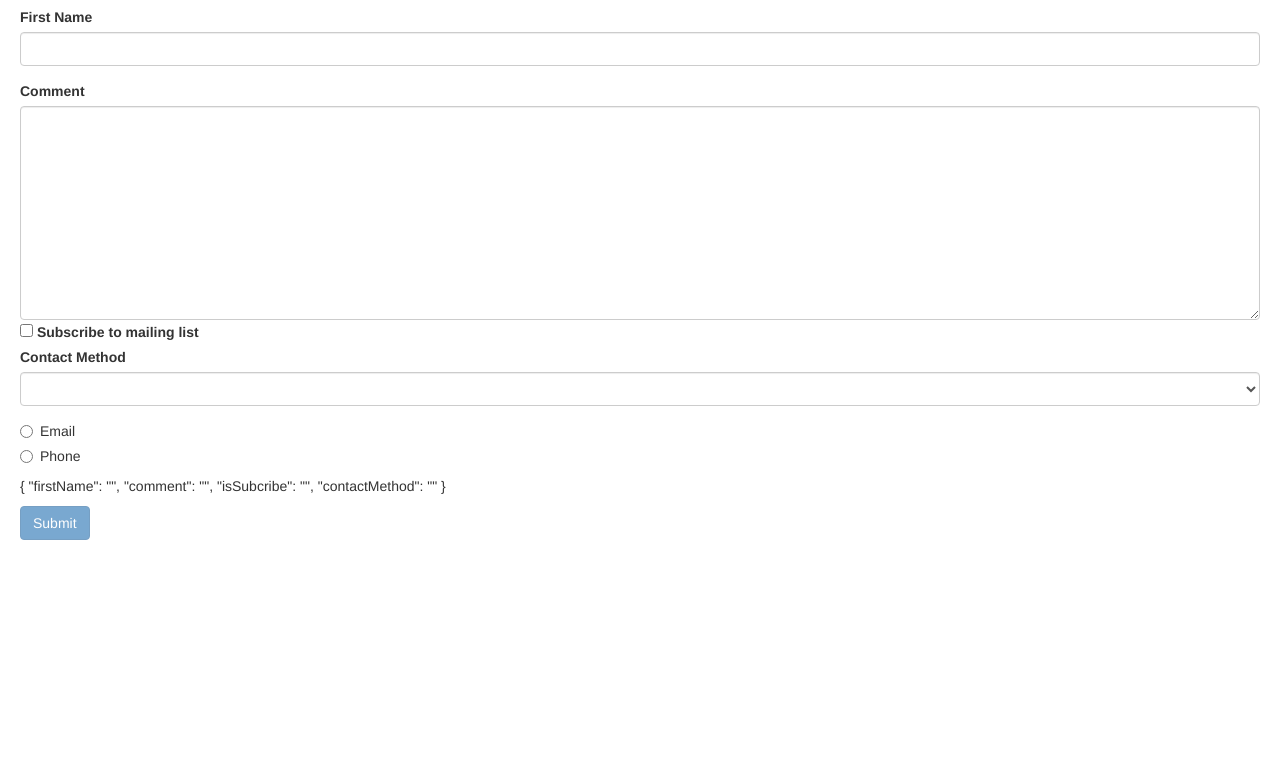
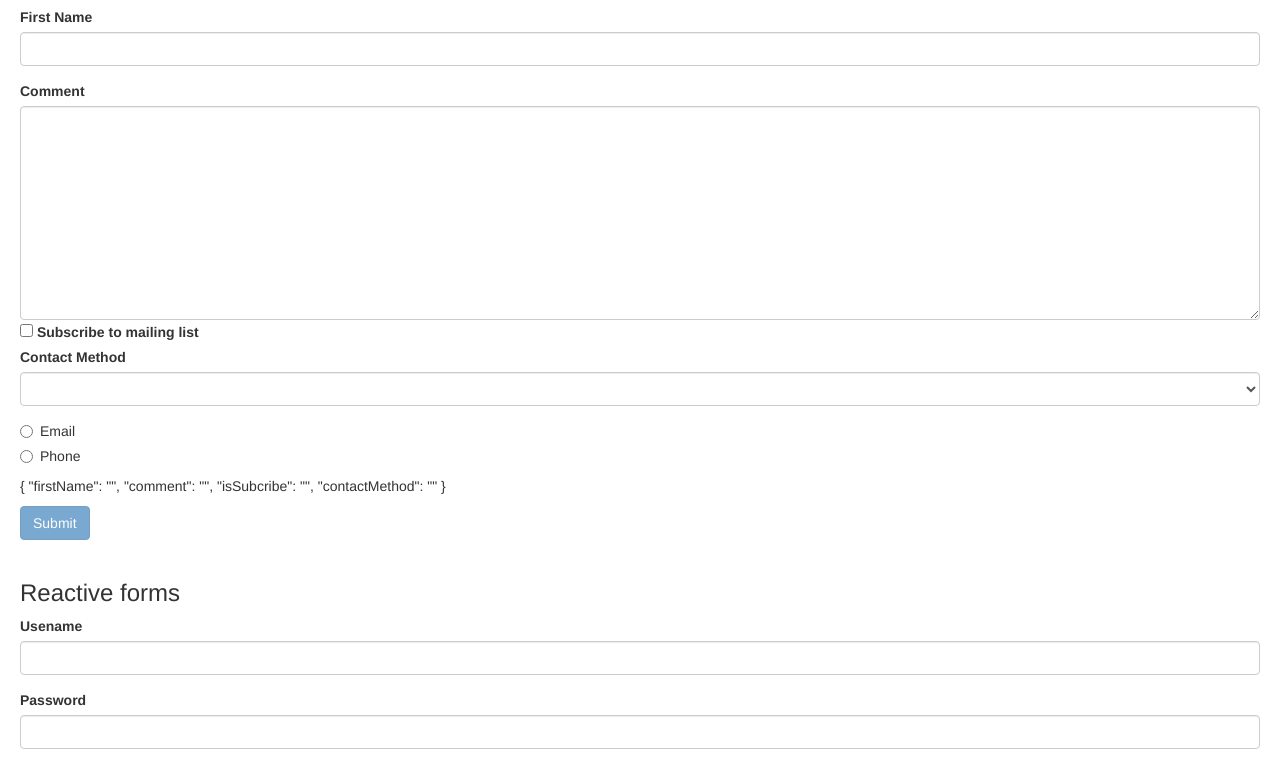
Before and after one commit to EJNB/hello-world, an Angular app: page / in a window 1280 px wide. Shown: the part 755-1539 px from the top of the page. Before the commit the page ends 1315 px from the top, so only its background shows below. Built offline with nearby package versions, Linux system fonts and the light colour scheme; a web font is replaced by a local one.

Commit message:
Add component signup-form, created bootstrap form, created controls programatically

```diff
--- a/src/app/app.component.html
+++ b/src/app/app.component.html
@@ -69,3 +69,8 @@
 <!--Template driven form-->
 <h2>Template driven form</h2>
 <contact-form></contact-form>
+
+<br>
+<!-- Reactive forms -->
+<h3>Reactive forms</h3>
+<signup-form></signup-form>
--- /dev/null
+++ b/src/app/signup-form/signup-form.component.html
@@ -0,0 +1,20 @@
+<form [formGroup]="form">
+  <div class="form-group">
+    <label for="username">Usename</label>
+    <input
+      FormControlName="username"
+      id="username"
+      type="text"
+      class="form-control"
+    />
+  </div>
+  <div class="form-group">
+    <label for="password">Password</label>
+    <input
+      FormControlName="password"
+      id="password"
+      type="password"
+      class="form-control"
+    />
+  </div>
+</form>
--- /dev/null
+++ b/src/app/signup-form/signup-form.component.ts
@@ -0,0 +1,14 @@
+import { Component, OnInit } from '@angular/core';
+import { FormGroup, FormControl } from '@angular/forms';
+
+@Component({
+  selector: 'signup-form',
+  templateUrl: './signup-form.component.html',
+  styleUrls: ['./signup-form.component.css']
+})
+export class SignupFormComponent {
+  form = new FormGroup({
+    username : new FormControl(),
+    password : new FormControl()
+  });
+}
```
Also changed, not shown: src/app/app.module.ts (+5 -3 lines), src/app/signup-form/signup-form.component.css (added), 1 other file (tests, documents, lock files or other folders).
